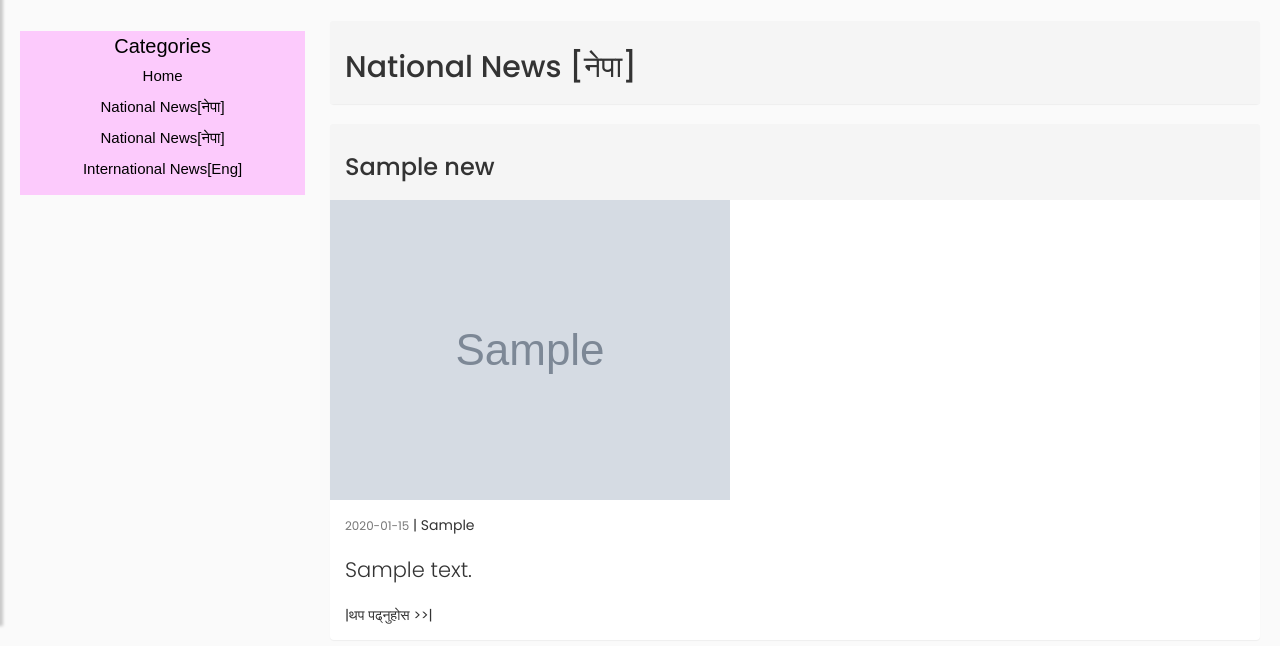
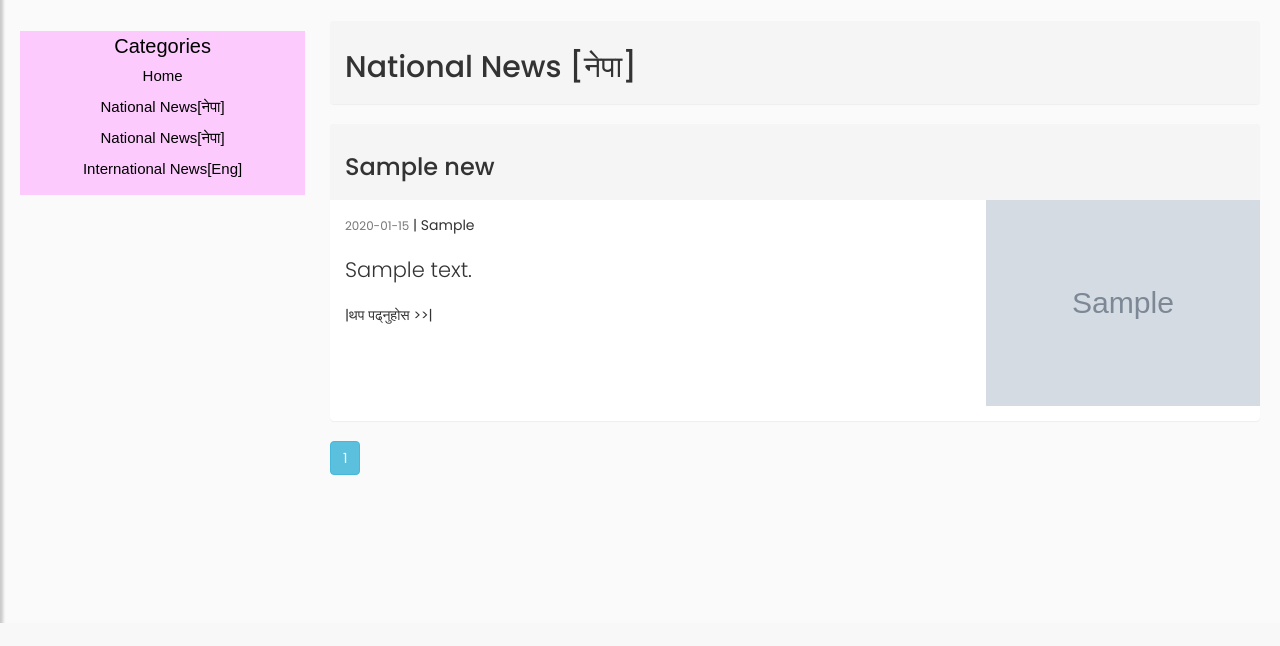
Before and after one commit to hemanta212/Nepali-news-portal-kbd, a Flask app: page /dashboard/news/nep/national in a window 1280 px wide. Shown: the part 177-823 px from the top of the page. After the commit the page ends 800 px from the top, so only its background shows below. Run offline with Flask 2, Linux system fonts and the light colour scheme; a user stored in the database is signed in; tables that the repository leaves empty hold one stand-in row (values such as "Sample post"); grey boxes marked "Sample" are stand-in pictures; some libraries are stand-ins or nearby versions.

Commit message:
wrap images in big screens (>600px width)

```diff
--- a/flask_final/static/dashboard/dashboard.css
+++ b/flask_final/static/dashboard/dashboard.css
@@ -250,6 +250,15 @@ li .current{
     margin: 0 auto;
 }
 
+@media (min-width: 600px){
+
+  .news .load_sideway{
+      float: right;
+      width: 30%;
+      padding-left: 5px;
+  }
+}
+
 @media (max-width: 768px){
     #content,
     div.news,
--- a/flask_final/templates/detail_news.html
+++ b/flask_final/templates/detail_news.html
@@ -30,7 +30,7 @@
         </div>
 
         {%if news.image_link%}
-        <img class="article-img img-responsive" src={{news.image_link}}>
+        <img class="article-img img-responsive load_sideway" src={{news.image_link}}>
         {%endif%}
 
         <!-- NEWS BODY (SUMMARY) -->
--- a/flask_final/templates/news.html
+++ b/flask_final/templates/news.html
@@ -27,7 +27,7 @@
             <h3><a href="{{news.news_link}}" target="_blank">{{news.title}}</a></h3>
         </div>
         {%if news.image_link%}
-        <img class="article-img img-responsive" src={{news.image_link}}>
+        <img class="article-img img-responsive load_sideway" src={{news.image_link}}>
         {%endif%}
         <div class="panel-body">
             <div>
@@ -62,7 +62,7 @@
         </div>
 
         {%if news.image_link%}
-        <img class="article-img img-responsive" src={{news.image_link}}>
+        <img class="article-img img-responsive load_sideway" src={{news.image_link}}>
         {%endif%}
 
         <div class="panel-body">
@@ -98,7 +98,7 @@
         </div>
 
         {%if news.image_link%}
-        <img class="article-img img-responsive img-fluid" src={{news.image_link}}>
+        <img class="article-img img-responsive img-fluid load_sideway" src={{news.image_link}}>
         {%endif%}
 
         <div class="panel-body">
```
